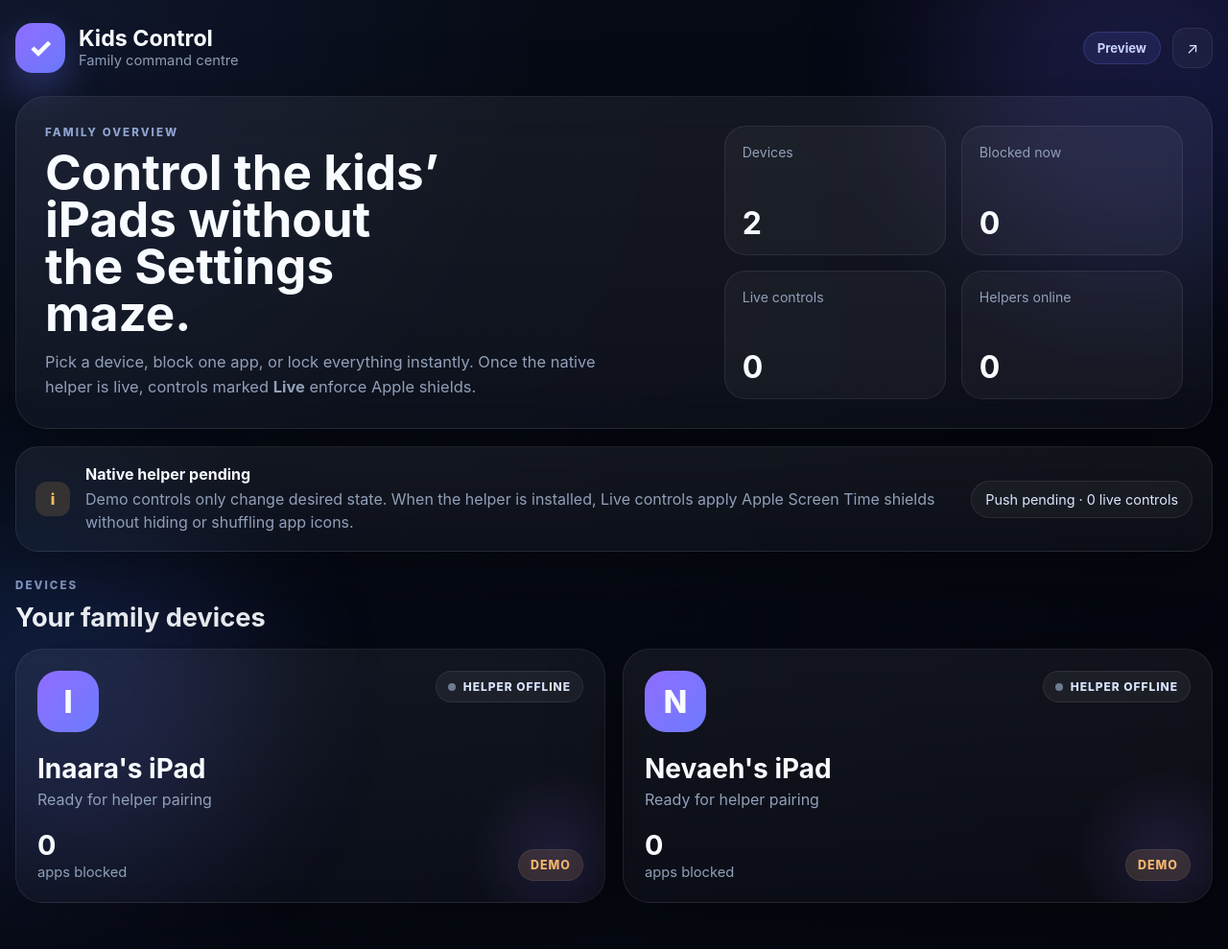
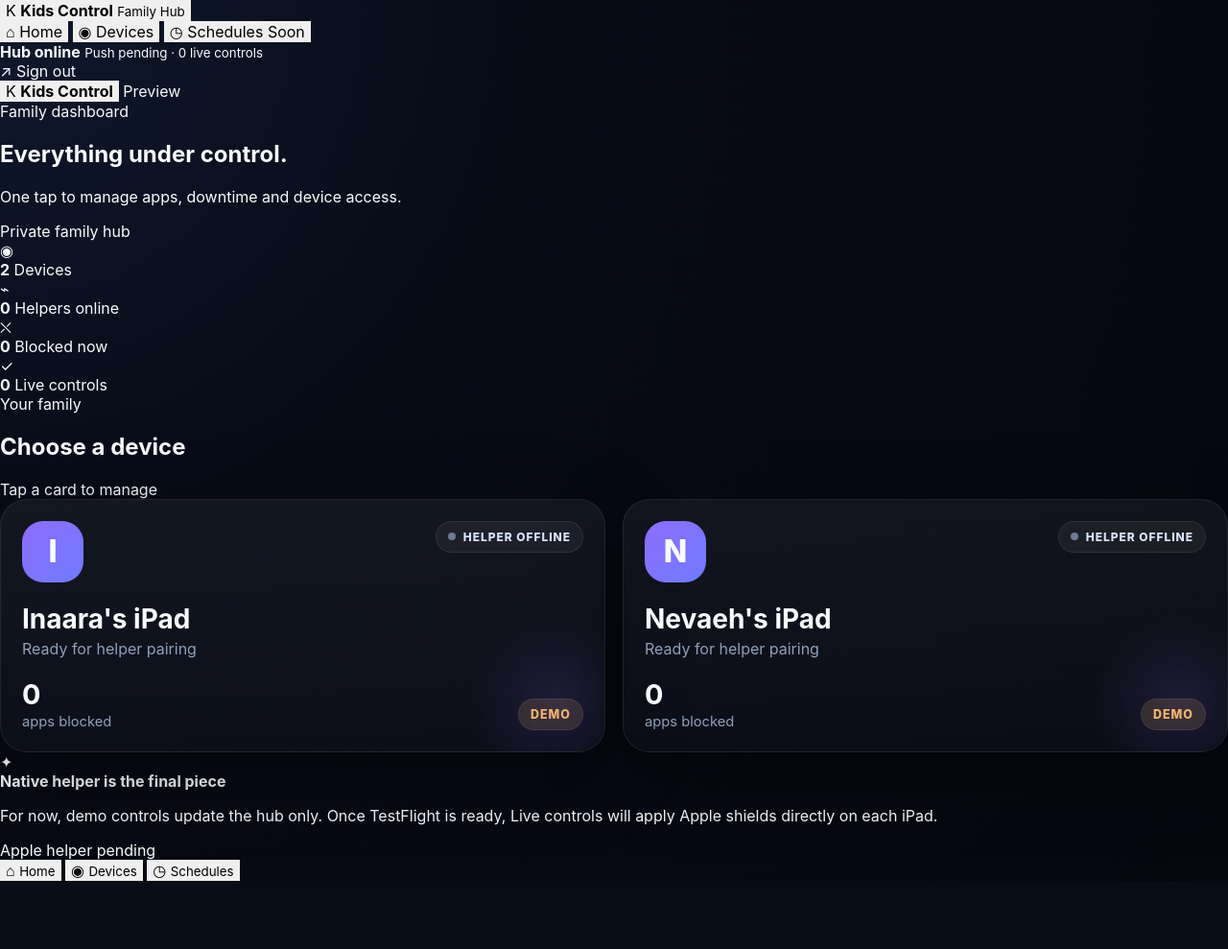
Before and after one commit to waqaarhussain/kids-control-hub, a Flask app: page / in a window 1280 px wide. Shown: the whole page at 96% size. After the commit the page ends 918 px from the top, so only its background shows below. Run offline with Flask 3, Linux system fonts and the light colour scheme; the visitor is signed in with stand-in values (Sample User, id 1); data comes from the database, SQL or seed files in the repository.

Commit message:
Complete app shell redesign

```diff
--- a/server/templates/app.html
+++ b/server/templates/app.html
@@ -3,7 +3,7 @@
 <head>
   <meta charset="utf-8">
   <meta name="viewport" content="width=device-width,initial-scale=1,viewport-fit=cover">
-  <meta name="theme-color" content="#0b1020">
+  <meta name="theme-color" content="#0a0b10">
   <meta name="apple-mobile-web-app-capable" content="yes">
   <meta name="apple-mobile-web-app-status-bar-style" content="black-translucent">
   <meta name="apple-mobile-web-app-title" content="Kids Control">
@@ -12,165 +12,233 @@
   <link rel="stylesheet" href="/static/styles.css">
   <title>Kids Control</title>
 </head>
-<body>
-  <div class="bg-orb orb-1"></div>
-  <div class="bg-orb orb-2"></div>
-  <div class="bg-grid"></div>
+<body class="app-body">
+  <div class="aurora aurora-a"></div>
+  <div class="aurora aurora-b"></div>
 
-  <div class="app-shell">
-    <header class="topbar">
-      <button class="brand" onclick="showDashboard()">
-        <span class="brand-logo">✓</span>
-        <span class="brand-copy">
+  <div class="app-frame">
+    <aside class="sidebar">
+      <button class="logo-button" onclick="showDashboard()" aria-label="Home">
+        <span class="logo-glyph">K</span>
+        <span class="logo-type">
           <strong>Kids Control</strong>
-          <small>Family command centre</small>
+          <small>Family Hub</small>
         </span>
       </button>
 
-      <div class="topbar-right">
-        <span class="badge badge-preview">Preview</span>
-        <a class="icon-btn" href="/logout" title="Log out">↗</a>
+      <nav class="side-nav">
+        <button class="nav-item active" id="navHome" onclick="showDashboard()">
+          <span class="nav-icon">⌂</span>
+          <span>Home</span>
+        </button>
+        <button class="nav-item" onclick="showDashboard()">
+          <span class="nav-icon">◉</span>
+          <span>Devices</span>
+        </button>
+        <button class="nav-item nav-disabled" title="Coming soon">
+          <span class="nav-icon">◷</span>
+          <span>Schedules</span>
+          <span class="soon">Soon</span>
+        </button>
+      </nav>
+
+      <div class="sidebar-bottom">
+        <div class="system-chip">
+          <span class="pulse-dot"></span>
+          <div>
+            <strong>Hub online</strong>
+            <small id="globalState">Checking…</small>
+          </div>
+        </div>
+        <a class="logout-link" href="/logout">
+          <span>↗</span>
+          <span>Sign out</span>
+        </a>
       </div>
-    </header>
+    </aside>
 
-    <main id="dashboardView" class="view">
-      <section class="hero-panel glass">
-        <div class="hero-copy">
-          <div class="eyebrow">Family overview</div>
-          <h1>Control the kids’ iPads without the Settings maze.</h1>
-          <p>
-            Pick a device, block one app, or lock everything instantly.
-            Once the native helper is live, controls marked <b>Live</b> enforce Apple shields.
-          </p>
+    <section class="workspace">
+      <header class="mobile-topbar">
+        <button class="mobile-brand" onclick="showDashboard()">
+          <span class="logo-glyph">K</span>
+          <strong>Kids Control</strong>
+        </button>
+        <span class="preview-pill">Preview</span>
+      </header>
+
+      <main id="dashboardView" class="screen">
+        <header class="dashboard-header">
+          <div>
+            <span class="kicker">Family dashboard</span>
+            <h1>Everything under control.</h1>
+            <p>One tap to manage apps, downtime and device access.</p>
+          </div>
+          <div class="header-badge">
+            <span class="header-badge-dot"></span>
+            <span>Private family hub</span>
+          </div>
+        </header>
+
+        <section class="summary-row">
+          <article class="summary-card summary-primary">
+            <span class="summary-icon">◉</span>
+            <div>
+              <strong id="totalDevices">0</strong>
+              <span>Devices</span>
+            </div>
+          </article>
+          <article class="summary-card">
+            <span class="summary-icon">⌁</span>
+            <div>
+              <strong id="onlineCount">0</strong>
+              <span>Helpers online</span>
+            </div>
+          </article>
+          <article class="summary-card">
+            <span class="summary-icon">⛌</span>
+            <div>
+              <strong id="blockedCount">0</strong>
+              <span>Blocked now</span>
+            </div>
+          </article>
+          <article class="summary-card">
+            <span class="summary-icon">✓</span>
+            <div>
+              <strong id="liveControlsCount">0</strong>
+              <span>Live controls</span>
+            </div>
+          </article>
+        </section>
+
+        <section class="family-section">
+          <div class="section-title-row">
+            <div>
+              <span class="kicker">Your family</span>
+              <h2>Choose a device</h2>
+            </div>
+            <span class="section-hint">Tap a card to manage</span>
+          </div>
+
+          <div class="device-grid" id="deviceGrid"></div>
+        </section>
+
+        <section class="setup-note">
+          <div class="setup-icon">✦</div>
+          <div class="setup-copy">
+            <strong>Native helper is the final piece</strong>
+            <p>For now, demo controls update the hub only. Once TestFlight is ready, Live controls will apply Apple shields directly on each iPad.</p>
+          </div>
+          <span class="setup-tag">Apple helper pending</span>
+        </section>
+      </main>
+
+      <main id="deviceView" class="screen hidden">
+        <div class="device-pagebar">
+          <button class="round-back" onclick="showDashboard()" aria-label="Back">‹</button>
+          <div>
+            <span class="kicker">Device controls</span>
+            <h1 id="deviceName">Device</h1>
+          </div>
+          <button class="ghost-action" onclick="refreshSelected()">↻ <span>Refresh</span></button>
         </div>
 
-        <div class="hero-stats">
-          <div class="stat-card">
-            <span class="stat-label">Devices</span>
-            <strong class="stat-value" id="totalDevices">0</strong>
-          </div>
-          <div class="stat-card">
-            <span class="stat-label">Blocked now</span>
-            <strong class="stat-value" id="blockedCount">0</strong>
-          </div>
-          <div class="stat-card">
-            <span class="stat-label">Live controls</span>
-            <strong class="stat-value" id="liveControlsCount">0</strong>
-          </div>
-          <div class="stat-card">
-            <span class="stat-label">Helpers online</span>
-            <strong class="stat-value" id="onlineCount">0</strong>
-          </div>
-        </div>
-      </section>
-
-      <section class="info-banner glass">
-        <div class="info-banner-icon">i</div>
-        <div class="info-banner-copy">
-          <strong>Native helper pending</strong>
-          <span>
-            Demo controls only change desired state. When the helper is installed, Live controls apply
-            Apple Screen Time shields without hiding or shuffling app icons.
-          </span>
-        </div>
-        <div class="info-banner-pill" id="globalState">Loading…</div>
-      </section>
-
-      <section class="section-head">
-        <div>
-          <div class="eyebrow">Devices</div>
-          <h2>Your family devices</h2>
-        </div>
-      </section>
-
-      <section class="device-grid" id="deviceGrid"></section>
-    </main>
-
-    <main id="deviceView" class="view hidden">
-      <section class="device-layout">
-        <aside class="device-sidebar">
-          <div class="device-summary glass">
-            <button class="back-btn" onclick="showDashboard()">‹ Back</button>
-
-            <div class="device-avatar-wrap">
-              <div class="device-avatar" id="deviceAvatar">N</div>
-            </div>
-
-            <div class="eyebrow" id="deviceEyebrow">Device</div>
-            <h1 class="device-name" id="deviceName">Device</h1>
-
-            <div class="device-status-line">
-              <span class="status-dot" id="statusDot"></span>
-              <span id="deviceStatus">Helper offline</span>
-            </div>
-
-            <div class="device-quick-stats">
-              <div>
-                <span>Mode</span>
-                <strong id="deviceModeLabel">Custom</strong>
+        <section class="device-hero" id="deviceHero">
+          <div class="device-hero-main">
+            <div class="device-avatar" id="deviceAvatar">N</div>
+            <div class="device-hero-copy">
+              <div class="device-online-row">
+                <span class="status-dot" id="statusDot"></span>
+                <span id="deviceStatus">Helper offline</span>
               </div>
-              <div>
-                <span>Revision</span>
-                <strong id="revisionText">0</strong>
+              <div class="device-state-line">
+                <span class="state-chip" id="deviceEyebrow">Device</span>
+                <span class="state-chip muted-state">Revision <b id="revisionText">0</b></span>
               </div>
-            </div>
-
-            <div class="sidebar-actions">
-              <button class="btn btn-primary" onclick="createPairCode()">Pair helper</button>
-              <button class="btn btn-secondary" onclick="refreshSelected()">Sync state</button>
             </div>
           </div>
 
-          <div class="master-panel glass">
-            <div class="eyebrow">Master control</div>
-            <h3 id="masterTitle">Everything available</h3>
-            <p id="masterCopy">Individual controls are active.</p>
-            <div class="master-actions">
-              <button class="btn btn-danger" onclick="setBlockAll(true)">Block all</button>
-              <button class="btn btn-success" onclick="setBlockAll(false)">Allow all</button>
+          <div class="device-actions">
+            <button class="hero-action hero-action-dark" onclick="createPairCode()">
+              <span class="action-symbol">⌁</span>
+              <span><b>Pair helper</b><small>Connect this iPad</small></span>
+            </button>
+            <button class="hero-action hero-action-danger" onclick="setBlockAll(true)">
+              <span class="action-symbol">■</span>
+              <span><b>Block all</b><small>Lock apps now</small></span>
+            </button>
+            <button class="hero-action hero-action-success" onclick="setBlockAll(false)">
+              <span class="action-symbol">✓</span>
+              <span><b>Allow all</b><small>Clear all blocks</small></span>
+            </button>
+          </div>
+        </section>
+
+        <section class="master-status">
+          <div>
+            <span class="master-orb"></span>
+            <div>
+              <span class="kicker">Current mode</span>
+              <h3 id="masterTitle">Everything available</h3>
+              <p id="masterCopy">Individual controls are active.</p>
             </div>
           </div>
-        </aside>
+          <span class="mode-pill" id="deviceModeLabel">Custom</span>
+        </section>
 
-        <section class="device-main">
-          <div class="controls-header">
+        <section class="apps-section">
+          <div class="section-title-row">
             <div>
-              <div class="eyebrow">Controls</div>
-              <h2>Apps and groups</h2>
+              <span class="kicker">Apps & groups</span>
+              <h2>Controls</h2>
             </div>
-            <div class="count-pill"><span id="controlCount">0</span> controls</div>
+            <span class="control-total"><b id="controlCount">0</b> controls</span>
           </div>
 
-          <section class="controls-list" id="controlsList"></section>
+          <div class="controls-list" id="controlsList"></div>
+        </section>
 
-          <div class="section-head section-head-tight">
+        <section class="activity-section">
+          <div class="section-title-row">
             <div>
-              <div class="eyebrow">Activity</div>
-              <h2>Recent changes</h2>
+              <span class="kicker">History</span>
+              <h2>Recent activity</h2>
             </div>
           </div>
-
-          <section class="audit-list glass" id="auditList"></section>
+          <div class="activity-list" id="auditList"></div>
         </section>
-      </section>
-    </main>
+      </main>
+    </section>
   </div>
 
+  <nav class="mobile-nav">
+    <button class="mobile-nav-item active" onclick="showDashboard()">
+      <span>⌂</span>
+      <small>Home</small>
+    </button>
+    <button class="mobile-nav-item" onclick="showDashboard()">
+      <span>◉</span>
+      <small>Devices</small>
+    </button>
+    <button class="mobile-nav-item nav-disabled">
+      <span>◷</span>
+      <small>Schedules</small>
+    </button>
+  </nav>
+
   <div class="modal-wrap hidden" id="pairModal" onclick="closePairModal(event)">
-    <div class="modal glass" onclick="event.stopPropagation()">
-      <button class="modal-close" onclick="closePairModal()">×</button>
-      <div class="modal-icon">⌁</div>
-      <div class="eyebrow">Pair helper</div>
+    <div class="pair-sheet" onclick="event.stopPropagation()">
+      <button class="sheet-close" onclick="closePairModal()">×</button>
+      <div class="pair-symbol">⌁</div>
+      <span class="kicker">Native helper</span>
       <h2 id="pairDeviceName">Pair device</h2>
-      <p>Open Kids Control on the child iPad and enter this code.</p>
+      <p>Open Kids Control on the child iPad and enter this one-time code.</p>
       <div class="pair-code" id="pairCode">••••••</div>
-      <div class="modal-sub">Valid for 10 minutes</div>
-      <button class="btn btn-primary btn-wide" onclick="copyPairCode()">Copy code</button>
+      <span class="pair-expiry">Expires in 10 minutes</span>
+      <button class="sheet-primary" onclick="copyPairCode()">Copy pairing code</button>
     </div>
   </div>
 
   <div class="toast" id="toast"></div>
-
   <script src="/static/app.js"></script>
 </body>
 </html>
```
